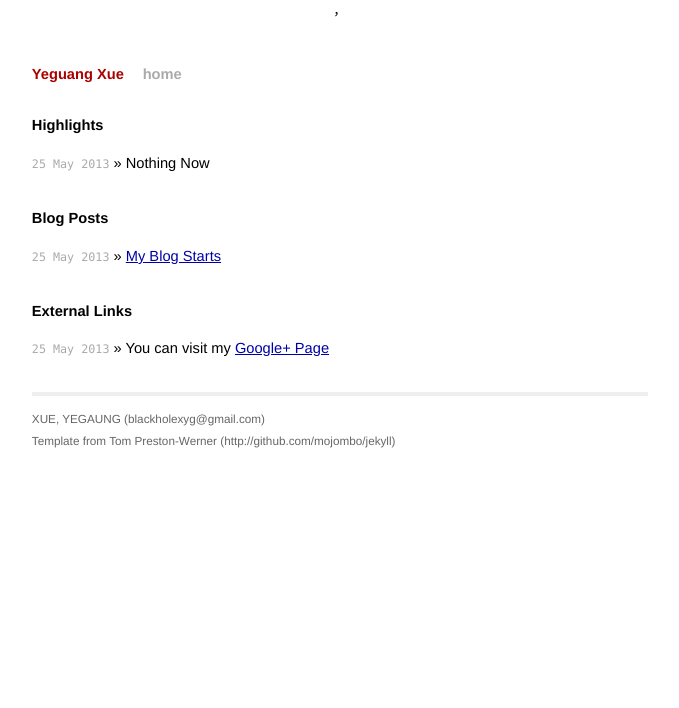
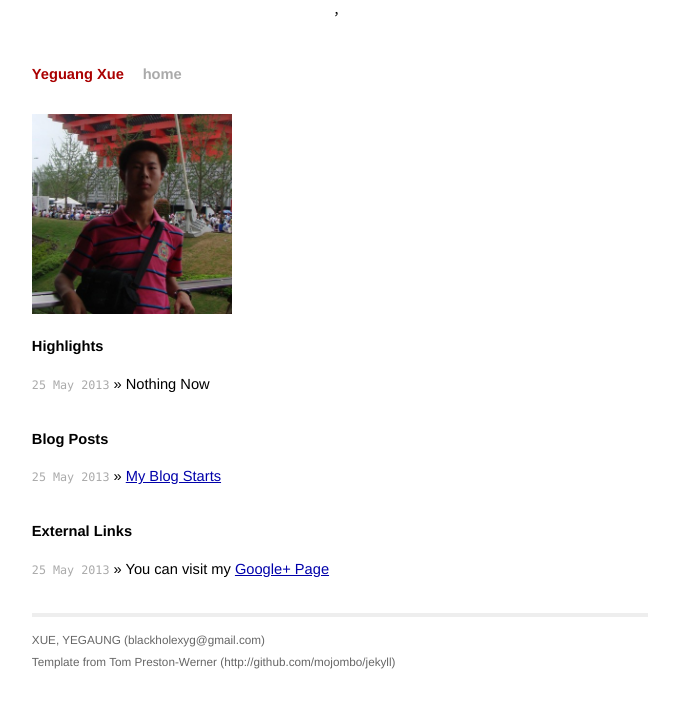
Before and after one commit to yeguang-xue/yeguang-xue.github.io, a Jekyll site: the page built from index.html, in a window 1280 px wide. Shown: the top 708 px of the page, without its empty margins (300-979 px from the left). Built offline with Jekyll 4.4.1, drawn with Linux system fonts in a browser that asks for light colours; Markdown is read by kramdown in place of the engine named in the settings.

Commit message:
add photo

```diff
--- a/_layouts/default.html
+++ b/_layouts/default.html
@@ -20,6 +20,7 @@
    <link rel="shortcut icon" href="/favicon.ico" />，
 
 </head>
+
 <body>
 
 <!-- ClickTale Top part -->
--- a/index.html
+++ b/index.html
@@ -2,6 +2,12 @@
 layout: default
 title: Yeguang Xue's Page
 ---
+
+<div>
+<p>
+<img src="/images/me.jpeg" alt="xyg photo" height="200" width="200">
+</p>
+</div>
 
 <div id="home">
 
```
